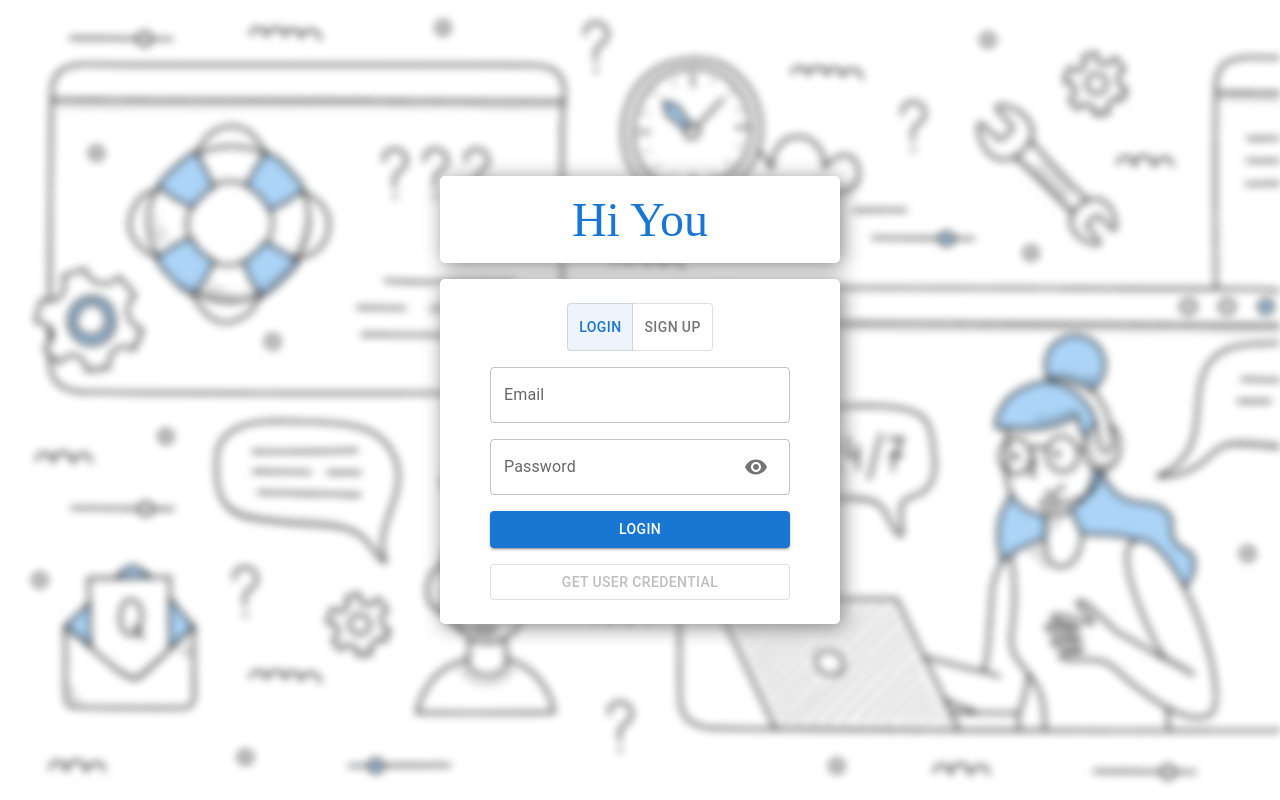
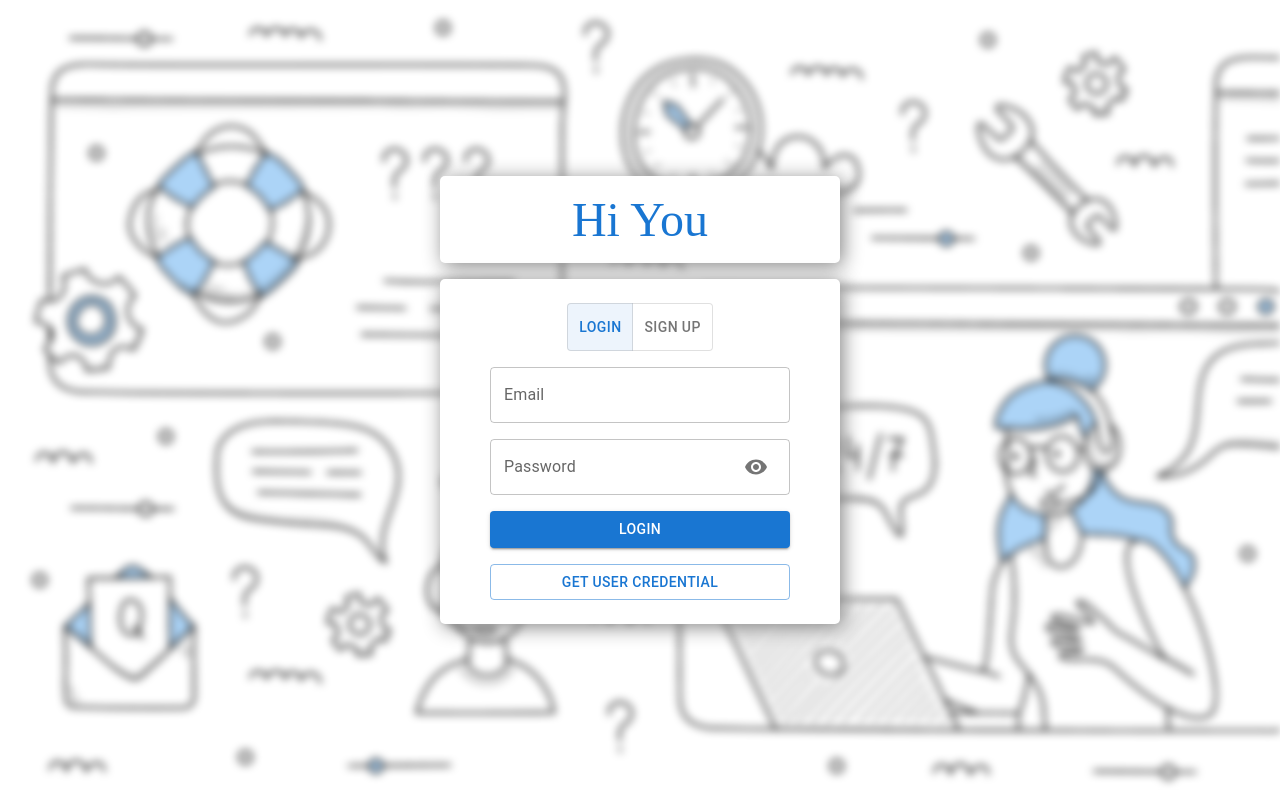
Before and after one commit to ama29n/Chat-App-MERN, a React (Create React App) app in the folder client/: page / in a window 1280 px wide. Built offline with nearby package versions, Linux system fonts and the light colour scheme; no server answers; a web font is replaced by a local one.

Commit message:
enable user credential button

```diff
--- a/client/src/Components/SignupLogin/LoginForm.js
+++ b/client/src/Components/SignupLogin/LoginForm.js
@@ -68,7 +68,7 @@ function LoginForm() {
         {...{ type: showVisibility ? null : "password" }}
       />
       <PrimaryButton clickHandler={loginHandler} buttonText="Login" />
-      <Button disabled variant="outlined" onClick={defualtUserCredentialsHandler}>
+      <Button variant="outlined" onClick={defualtUserCredentialsHandler}>
         Get User Credential
       </Button>
     </Box>
```
